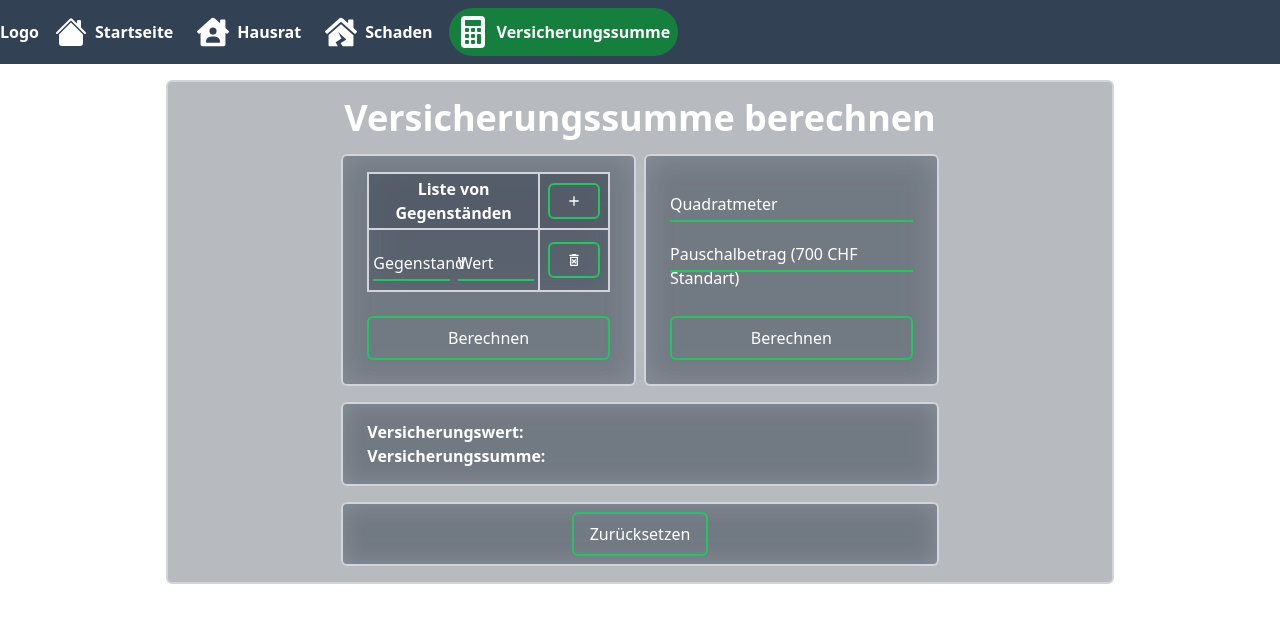
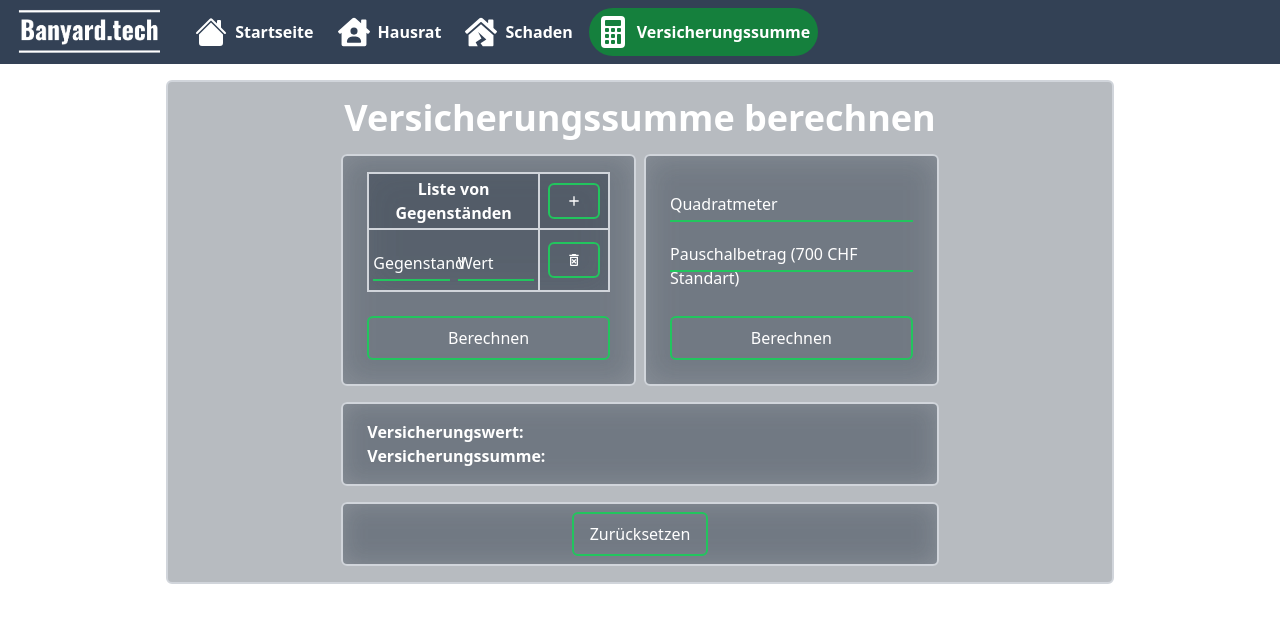
Before and after one commit to AelElliotBanyard/vs-rechner-banyard, a Next.js app in the folder CODE/: page /hausrat/versicherungssumme in a window 1280 px wide. Shown: the top 622 px of the page. Built offline with nearby package versions, Linux system fonts and the light colour scheme.

Commit message:
Add logo and styling for logo in nav

```diff
--- a/CODE/src/components/Navigation.tsx
+++ b/CODE/src/components/Navigation.tsx
@@ -32,7 +32,7 @@ const Navigation = () => {
       <nav className="navigation">
         <div className="navLogo">
           <Link href="/">
-            <p>Logo</p>
+            <img src="/logo-big-dark-transparent.png" alt="Logo" className="logo" />
           </Link>
         </div>
         <div className="navLinks">
--- a/CODE/src/styles/globals.css
+++ b/CODE/src/styles/globals.css
@@ -23,7 +23,7 @@
     @apply flex gap-2 items-center text-white font-bold;
   }
   .navigation > .navLogo .logo {
-    @apply stroke-white fill-white;
+    @apply h-16;
   }
   .navigation > .navLinks {
     @apply flex gap-2 items-center text-white font-bold;
```
Also changed, not shown: CODE/public/logo-big-dark-transparent.png (added).
